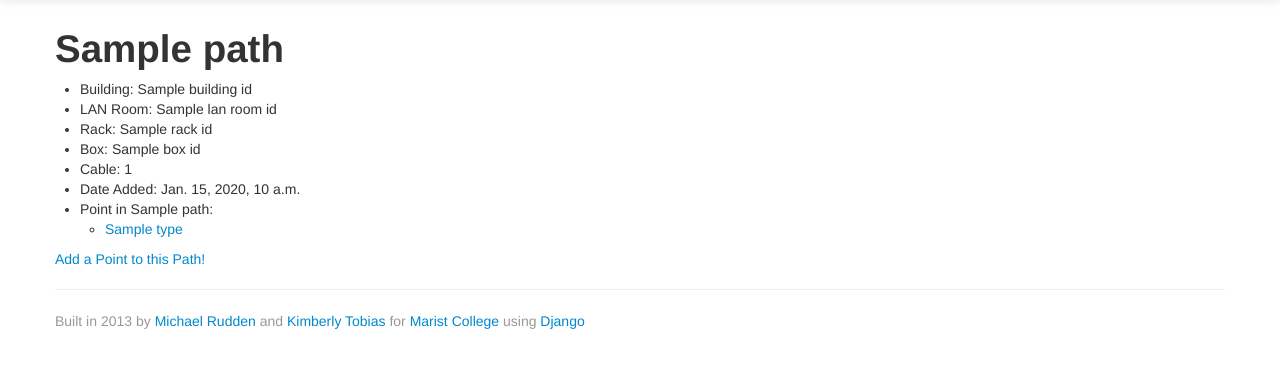
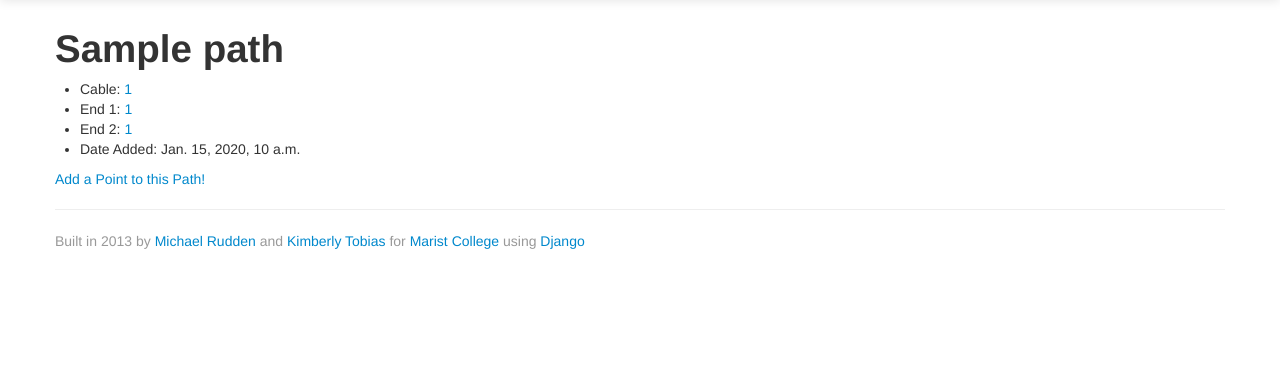
Before and after one commit to mrudden/fiber, a Django app: template templates/fiberdb/paths_detail.html in a window 1280 px wide. Shown: the part 41-409 px from the top of the page. Run offline with Django 3.2, Linux system fonts and the light colour scheme; the template is opened without the code that fills it: most values are stand-ins (such as "Sample title", 1, 10 or a date in 2020); some libraries are stand-ins or nearby versions.

Commit message:
updating detailviews

```diff
--- a/templates/fiberdb/paths_detail.html
+++ b/templates/fiberdb/paths_detail.html
@@ -6,16 +6,10 @@
 
 {% block content %}
 <ul>
-    <li>Building: {{ path.cable_id.box_id.rack_id.lan_room_id.building_id.short_name }}</li>
-    <li>LAN Room: {{ path.cable_id.box_id.rack_id.lan_room_id.lan_room_name }}</li>
-    <li>Rack: {{ path.cable_id.box_id.rack_id.rack_name }}</li>
-    <li>Box: {{ path.cable_id.box_id.box_name }}</li>
-    <li>Cable: {{ path.cable_id }}</li>
+    <li>Cable: <a href="/cables/{{ path.cable_id.id }}">{{ path.cable_id }}</a></li>
+    <li>End 1: <a href="/points/{{ path.endpoint1_id.id }}">{{ path.endpoint1_id }}</a></li>
+    <li>End 2: <a href="/points/{{ path.endpoint2_id.id }}">{{ path.endpoint2_id }}</a></li>
     <li>Date Added: {{ path.date_added }}</li>
-    <li>Point in {{ path }}:</li>
-    <ul>
-        <li><a href="/paths/{{ path.point_id.id }}/">{{ path.point_id.type }}</a></li>
-    </ul>
 </ul>
 <a href="/points/add">Add a Point to this Path!</a>
 
```
Also changed, not shown: templates/fiberdb/points_detail.html (+4 -7 lines).
